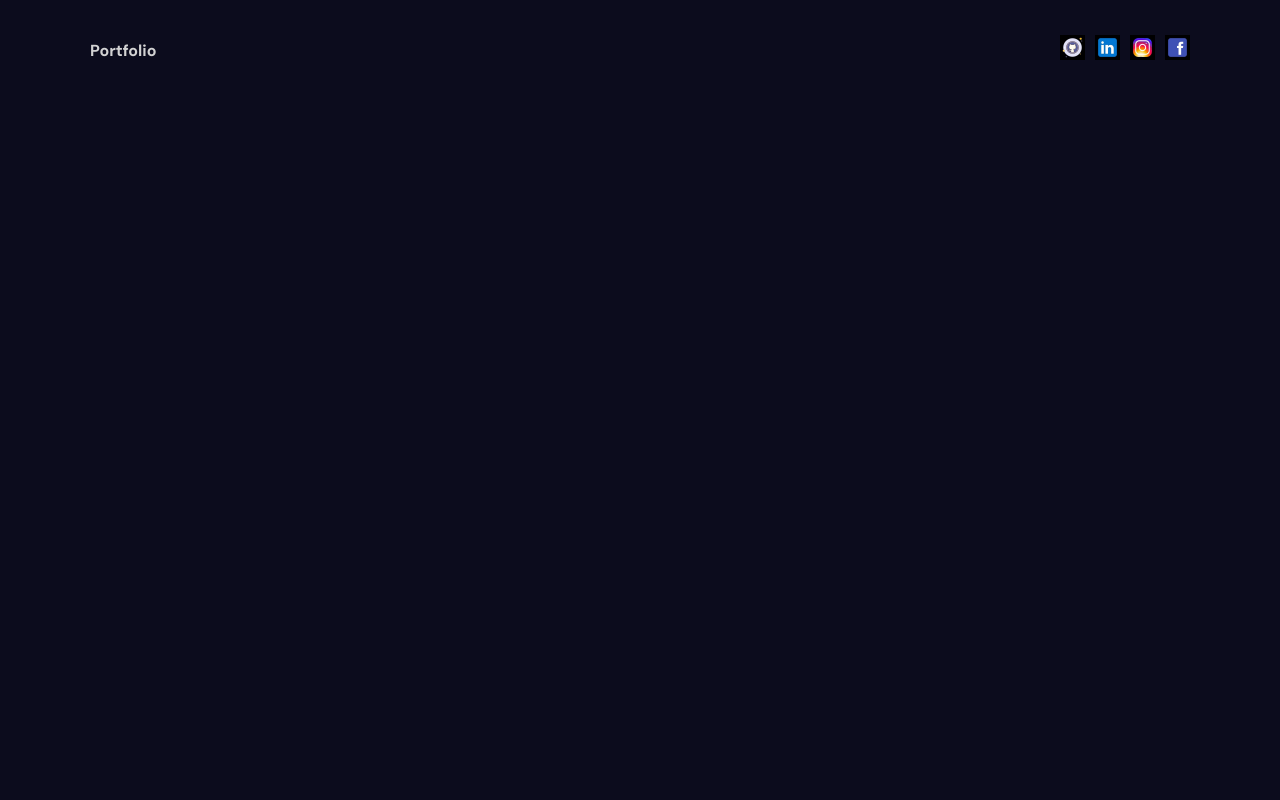
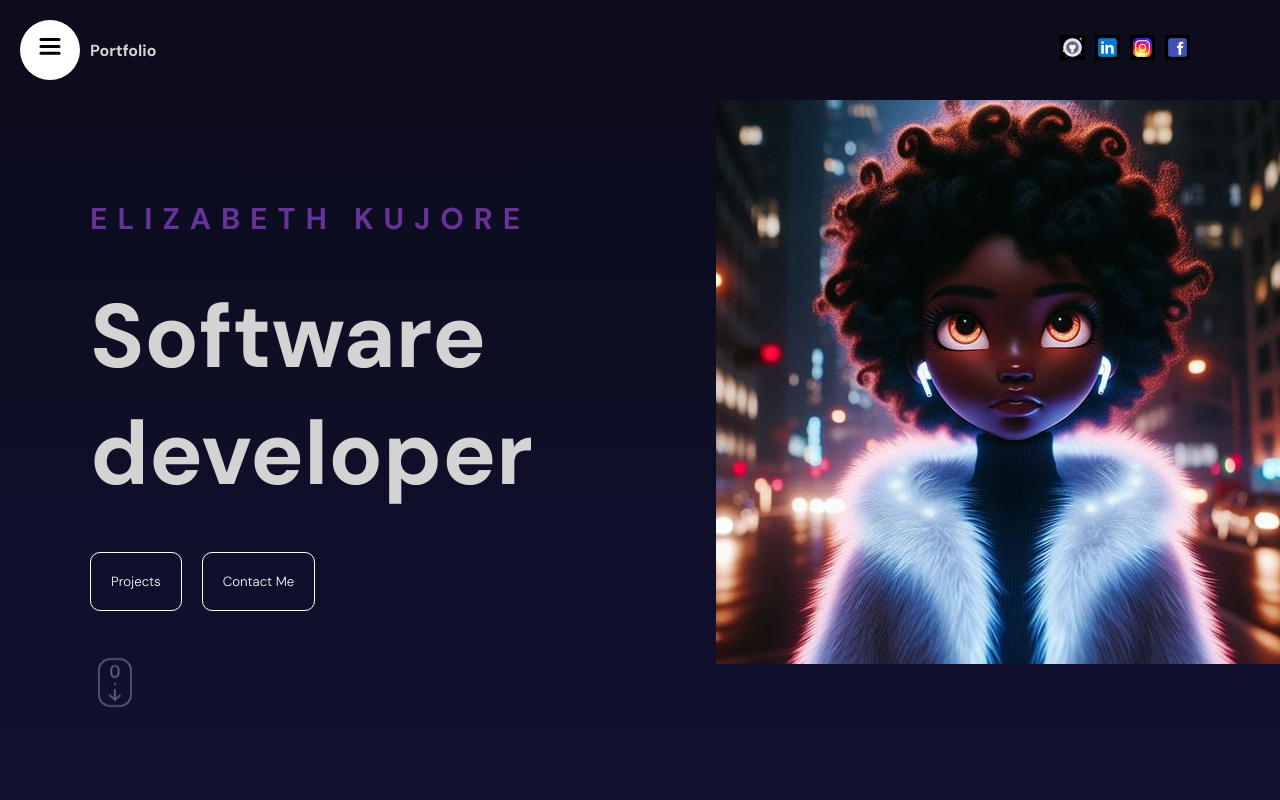
Before and after one commit to Elizabethcodes44/new-portfolio, a React (Vite) app: page / in a window 1280 px wide. Shown: the top 800 px of the page. Built offline with nearby package versions, Linux system fonts and the light colour scheme.

Commit message:
heropage in progress

```diff
--- a/src/App.jsx
+++ b/src/App.jsx
@@ -1,22 +1,25 @@
-import Navbar from './Components/Navbar/navbar'
-import './App.scss'
+import Navbar from "./Components/Navbar/navbar";
+import "./App.scss";
+import Hero from "./Components/Hero/Hero";
 
 function App() {
-
-
   return (
     <>
-    <div>
-      <section><Navbar></Navbar></section>
-      <section>Parallax</section>
-      <section>Services</section>
-      <section>Parallax</section>
-      <section>Project1</section>
-      <section>Project2</section>
-      <section>Project3</section>
-      <section>Contact</section>
-      </div></>
-  )
+      <div>
+        <section id="Home">
+          <Navbar></Navbar>
+          <Hero></Hero>
+        </section>
+        <section id="About">Parallax</section>
+        <section>About</section>
+        <section id="Portfolio">Parallax</section>
+        <section>Project1</section>
+        <section>Project2</section>
+        <section>Project3</section>
+        <section id="Contact">Contact</section>
+      </div>
+    </>
+  );
 }
 
-export default App
+export default App;
--- /dev/null
+++ b/src/Components/Hero/Hero.jsx
@@ -0,0 +1,59 @@
+import "./Hero.scss";
+import {motion} from "framer-motion"
+const textVariants = {
+    initial: {
+      x: -500,
+      opacity: 0,
+    },
+    animate: {
+        x: 0,
+        opacity: 1,
+        transition: {
+            duration: 1,
+            staggerChildren: 0.1,
+        }
+    },
+    scrollAnimation: {
+        opacity: 0,
+        y: 10,
+        transition: {
+            duration: 2,
+            repeat: Infinity
+        }
+    }
+}
+const sliderVariants = {
+    initial: {
+      x: 0,
+    },
+    animate: {
+        x: "-220%", //this will prevent ıt from goıng through the rıght. dont add mınus ıf you want ıt to go through the rıght
+        transition: {
+            repeat: Infinity,
+            duration: 20,
+        }
+    }
+}
+export default function Hero() {
+  return (
+    <div className="Hero">
+      <div className="wrapper">
+        <motion.div className="textContainer" variants= {textVariants} initial = "initial" animate= "animate">
+          <motion.h2 variants= {textVariants}>ELIZABETH KUJORE</motion.h2>
+          <motion.h1 variants= {textVariants}>Software developer</motion.h1>
+          <motion.div variants= {textVariants}className="buttons">
+            <motion.button variants= {textVariants}>Projects</motion.button>
+            <motion.button variants= {textVariants}>Contact Me</motion.button>
+          </motion.div>
+          <motion.img variants= {textVariants} animate = "scrollAnimation" src="/scroll.png" alt="" />
+        </motion.div>
+      </div>
+      <motion.div className="slidingText" variants = {sliderVariants} initial ="initial" animate="animate" >
+        A  full stack software developer and tech content creator
+      </motion.div>
+      <div className="image">
+        <img src="/hero.jpg" alt="mypicture" />
+      </div>
+    </div>
+  );
+}
--- /dev/null
+++ b/src/Components/Hero/Hero.scss
@@ -0,0 +1,56 @@
+.Hero {
+    height:calc(100vh - 100px);
+    background: linear-gradient(180deg, #0c0c1d, #111132);
+    position:relative;
+    .wrapper {
+        max-width: 1100px;
+        height: 100%;
+        margin: auto;
+.textContainer{
+    width: 50%;
+   height:100%;
+   display: flex;
+   flex-direction:column ;
+   justify-content: center;
+   gap: 40px;
+   h1{
+    font-size: 90px;
+   }
+h2{
+    font-size: 30px;
+    letter-spacing: 10px;
+    color: rebeccapurple;
+}
+.buttons {
+  button {
+    padding: 20px;
+    border: 1px solid white;
+    border-radius: 10px;
+    background-color: transparent;
+    color: white;
+    margin-right: 20px;
+    cursor: pointer;
+    font-weight: 300;
+
+  }
+
+}
+   img {
+    width: 50px;
+   }
+}
+    }
+    .image {
+      height: 100%;
+      position: absolute;
+      top: 0;
+      right: 0;
+    }
+    .slidingText{
+      position: absolute;
+      font-size: 50vh;
+      bottom: -95px;
+      white-space: nowrap;
+      color:#ffffff09;
+    }
+}
--- a/src/Components/Navbar/navbar.jsx
+++ b/src/Components/Navbar/navbar.jsx
@@ -1,8 +1,10 @@
+import Sidebar from "../Sidebar/sidebar";
 import "./navbar.scss";
 import { motion } from "framer-motion";
 function Navbar() {
   return (
     <div className="Navbar">
+      <Sidebar />
       <div className="wrapper">
         <motion.span
           initial={{ opacity: 0, scale: 0.5 }}
--- /dev/null
+++ b/src/Components/Sidebar/Links/links.jsx
@@ -0,0 +1,37 @@
+import { motion } from "framer-motion";
+const variants = {
+  open: {
+    transition: {
+      staggerChildren: 0.1,
+    },
+  },
+  closed: {
+    transition: {
+      staggerChildren: 0.05,
+      stagggerDirection: -1,
+    },
+  },
+};
+const listVariants = {
+  open: {
+    y: 0,
+    opacity: 1,
+  },
+  closed: {
+    y: 50,
+    opacity: 0,
+  },
+};
+export default function Links() {
+  const links = ["Home", "Portfolio", "Contact", "About"];
+
+  return (
+    <motion.div className="Links" variants={variants}>
+      {links.map((item) => (
+        <motion.a href={`#${item}`} key={item} variants={listVariants} whileHover={{scale:1.1}} whileTap={{scale:0.5}}>
+          {item}
+        </motion.a>
+      ))}
+    </motion.div>
+  );
+}
--- /dev/null
+++ b/src/Components/Sidebar/Togglebutton/toggle.jsx
@@ -0,0 +1,17 @@
+import {motion} from "framer-motion";
+export default function Togglebutton({ setOpen }) {
+  return (
+    <button onClick={() => setOpen((prev) => !prev)}>
+      <svg width="23" height="23" viewBox="0 0 23 23">
+        <motion.path strokeWidth="3" stroke="black" strokeLinecap="round" variants = {{closed: {d: "M 2 2.5 L 20 2.5"}, open: {d: "M 3 16.5 L 17 2.5"},}} />
+        <motion.path strokeWidth="3" stroke="black" strokeLinecap="round" d="M 2 9.423 L 20 9.423"
+        variants = {{closed: {opacity: 1
+        }, open: {opacity: 0},}} />
+        <motion.path strokeWidth="3" stroke="black" strokeLinecap="round"
+        variants = {{closed: {d: "M 2 16.346 L 20 16.346"}, open: {d: "M 3 2.5 L 17 16.346"},}}
+        />
+      </svg>
+
+    </button>
+  );
+}
--- a/src/Components/Sidebar/sidebar.jsx
+++ b/src/Components/Sidebar/sidebar.jsx
@@ -0,0 +1,34 @@
+import "./sidebar.scss";
+import Links from "./Links/links.jsx"
+import {motion} from "framer-motion"
+import { useState } from "react";
+import Togglebutton from "./Togglebutton/toggle.jsx";
+export default function Sidebar () {
+    const [open, setOpen]= useState(false);
+    const variants = {
+        open:{
+            clipPath: "circle(1200px at 50px 50px)",
+            transition: {
+                type: "spring",
+                stiffness: 20,
+            }
+        },
+        closed:{
+            clipPath:"circle(30px at 50px 50px)",
+            transition: {
+                delay: 0.5,
+                type: "spring",
+                stifness:400,
+                damping: 40,
+            }
+        }
+    }
+    return(
+        <motion.div className="sidebar" animate = {open ? "open" : "closed"}>
+            <motion.div className="background" variants = {variants}>
+                <Links></Links>
+            </motion.div>
+            <Togglebutton setOpen={setOpen}></Togglebutton>
+        </motion.div>
+    )
+}
--- a/src/Components/Sidebar/sidebar.scss
+++ b/src/Components/Sidebar/sidebar.scss
@@ -0,0 +1,42 @@
+.sidebar{
+    display: flex;
+    flex-direction: column;
+    align-items: center;
+    justify-content: center;
+    background-color: white;
+    color:black;
+
+ .background{
+    position:fixed;
+    top: 0;
+    left: 0;
+    bottom: 0;
+    width:300px;
+    background: white;
+    .Links{
+        position: absolute;
+        width: 100%;
+        height: 100%;
+        display: flex;
+        flex-direction: column;
+        align-items: center;
+        justify-content: center;
+        gap: 20px;
+        a {
+            font-size: 40px;
+        }
+    }
+ }
+ button{
+    width: 50px;
+    height: 50px;
+    border-radius: 50%;
+    top: 25px;
+    left:25px;
+    position: fixed;
+    background-color: transparent;
+    border: none;
+    cursor: pointer;
+
+ }
+}
```
Also changed, not shown: public/hero.jpg.
